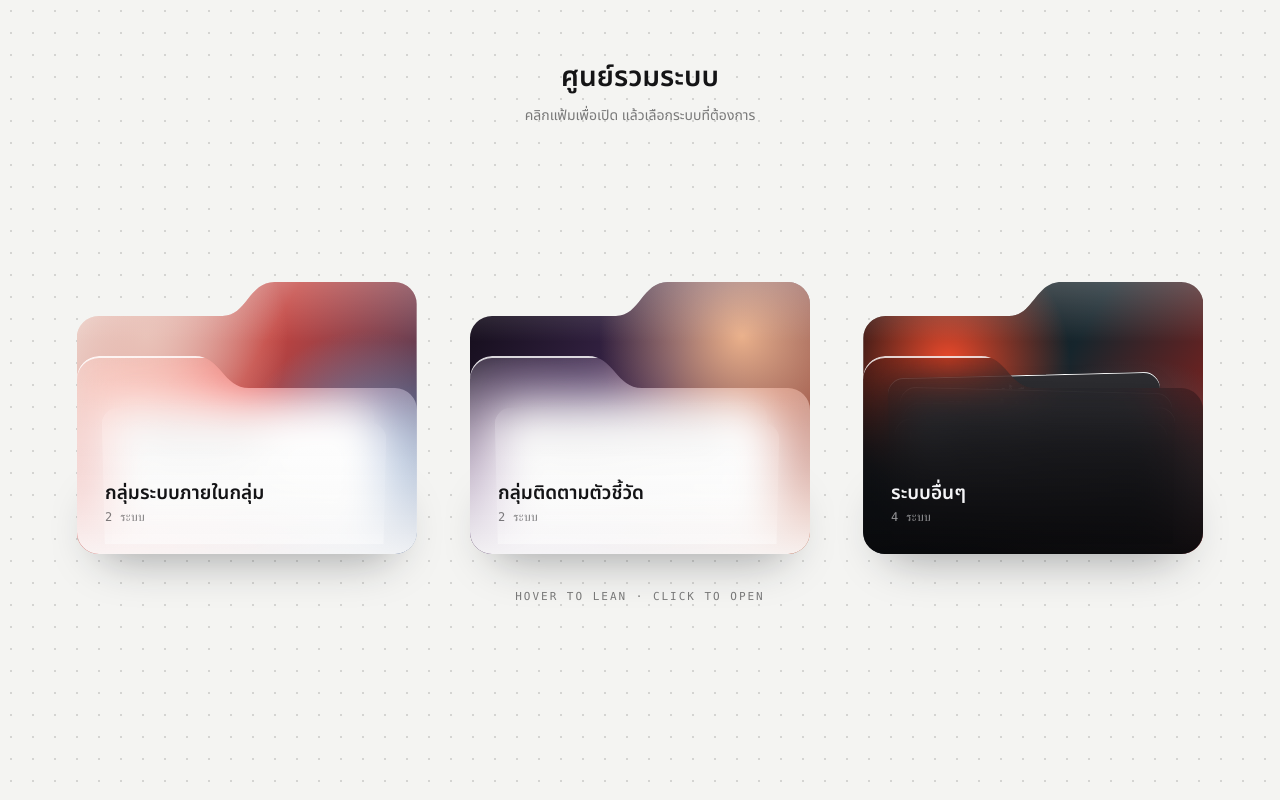
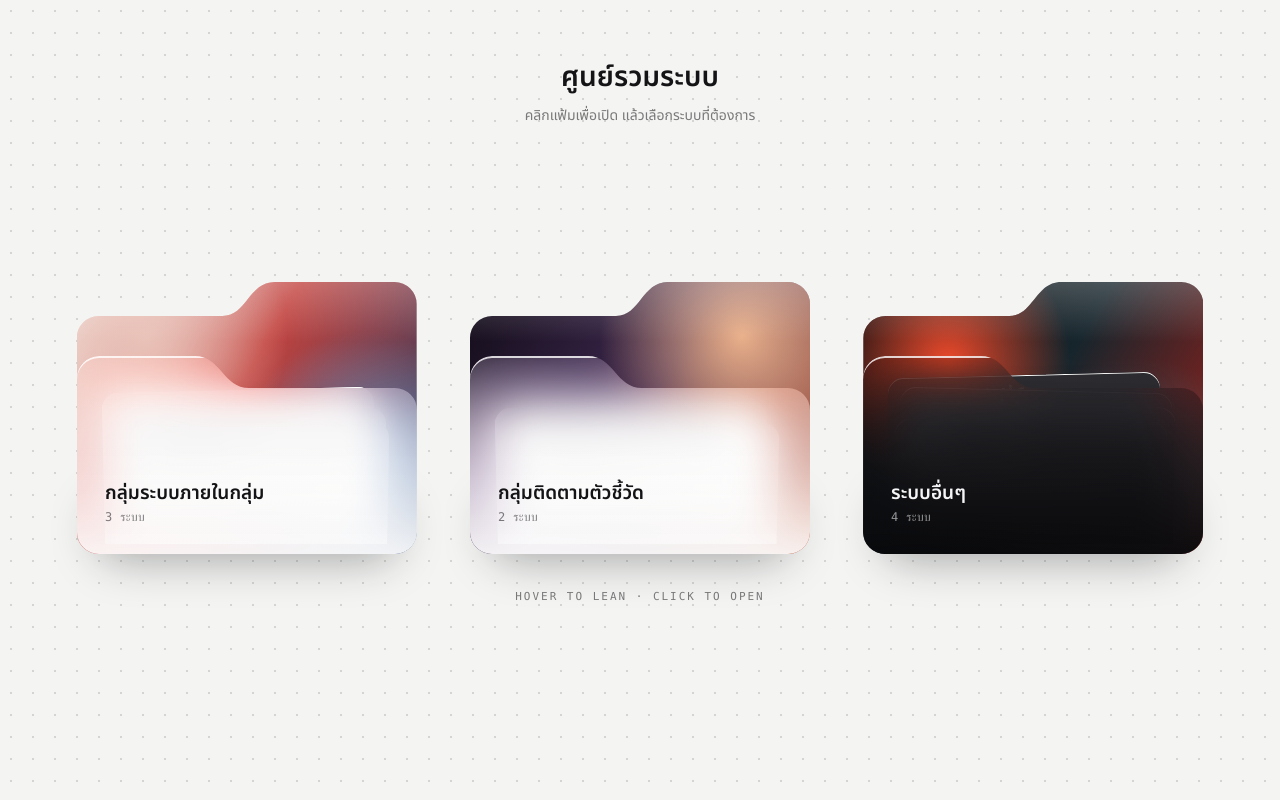
Before and after one commit to yaninkm/yaninkm.github.io, a plain HTML site: page index.html in a window 1280 px wide. Drawn offline with Linux system fonts and the light colour scheme.

Commit message:
Update service link and report titles in index.html

```diff
--- a/index.html
+++ b/index.html
@@ -74,7 +74,8 @@ h1{margin:0 0 6px;font-size:28px;font-weight:600;text-align:center}
 const GROUPS = [
   { title: "กลุ่มระบบภายในกลุ่ม", art: "a1", tone: "light", items: [
     ["ระบบบันทึกรายงานการประชุม", "https://script.google.com/macros/s/AKfycbzIdlgg1G8mPrkWSl_0_pofao_NoAjHBh3dsGTBcr1_9Una8X4jN4VfiT_yEQ-ujRoosQ/exec"],
-    ["ระบบบันทึกการบริการข้อมูล", "https://script.google.com/macros/s/AKfycbwItz57f7kKg8Pf_Ob93iYTIXc63YpHsXBIXirb6qa3eiAlOIEojKUeyTKeyXwJSSDBkA/exec"]
+    ["ระบบบันทึกการให้บริการข้อมูล", "https://script.google.com/macros/s/AKfycbwItz57f7kKg8Pf_Ob93iYTIXc63YpHsXBIXirb6qa3eiAlOIEojKUeyTKeyXwJSSDBkA/exec"],
+    ["รายงานความก้าวหน้าการจัดทำเอกสารสถิติประจำปี", "https://script.google.com/macros/s/AKfycbyHVFHJfgtvV1yRCjrsX6MwInOlEuYYqB0ziUcJlSkiea2NrmZ4IJIoygUZIW5mOunm/exec"]
   ]},
   { title: "กลุ่มติดตามตัวชี้วัด", art: "a2", tone: "light", items: [
     ["รายงานตชว.จังหวัด เพาะเลี้ยง + จับจืด", "https://script.google.com/macros/s/AKfycbzbvr10jgFpVLD-C3gMYl8paDIWw-izceqYfdb0zslD4WN4niz8eDXEPbYiJsqShjMECw/exec"],
```
